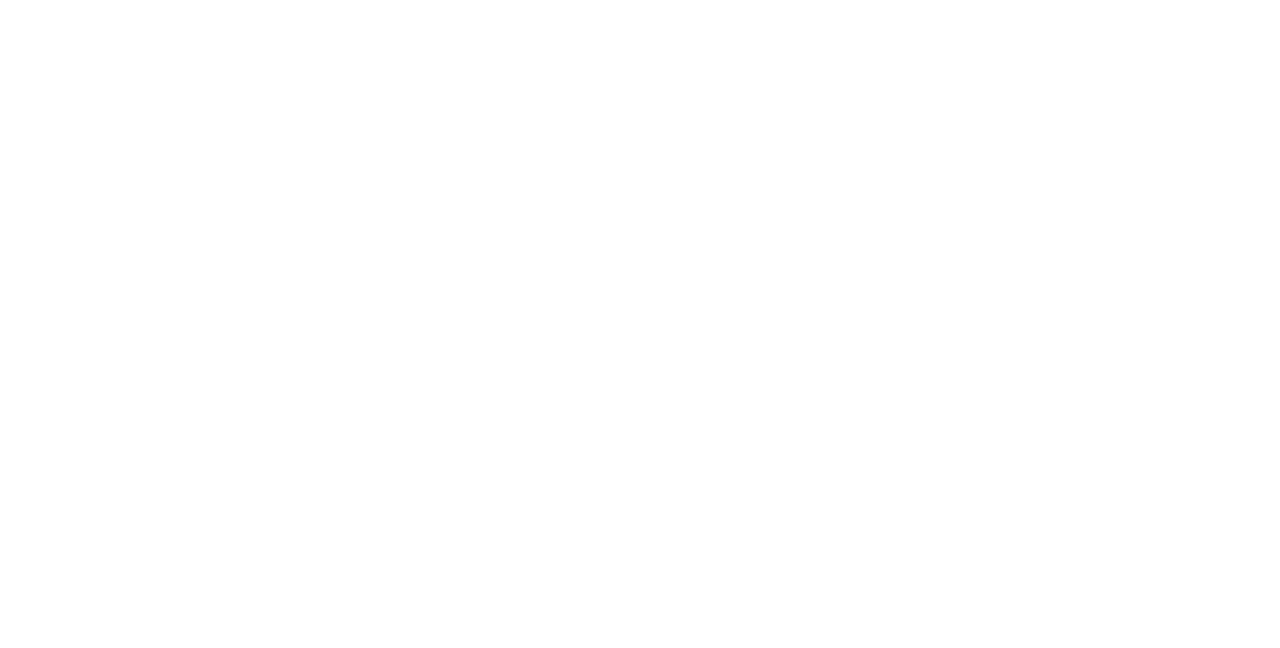
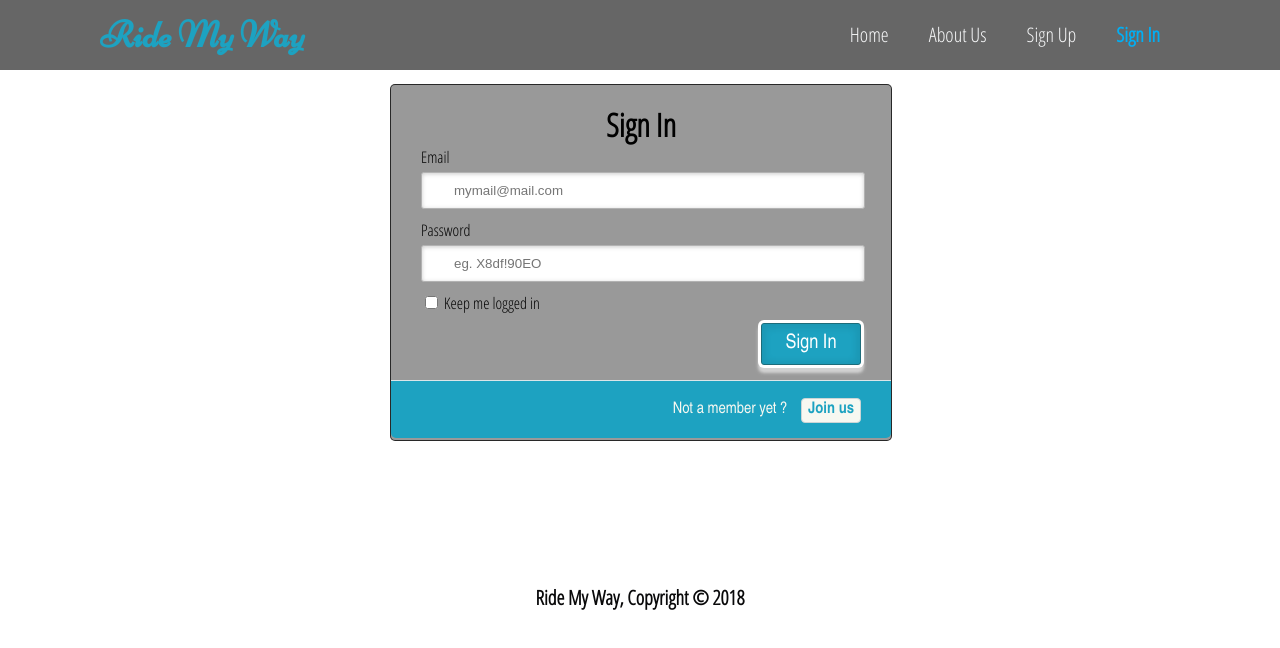
Before and after one commit to Andhrah/Ride-My-Way, a plain HTML site: page UI/signin.html in a window 1280 px wide. Drawn offline with Linux system fonts and the light colour scheme.

Commit message:
feat(sign-in-page): create user sign in page
- create user sign in form
- design user sign in form using style.css file
- modify style.css file

[Finishes #158313799]

```diff
--- a/UI/assets/css/style.css
+++ b/UI/assets/css/style.css
@@ -65,7 +65,7 @@ a:hover {
   font-weight: bold;
 }
 
-.current a{
+.current a {
 color: rgb(0, 175, 245);
 font-weight:bold;
 }
@@ -121,7 +121,7 @@ h1 {
 .wrapper {
   width: 60%;
   right: 0px;
-  min-height: 560px;
+  min-height: 500px;
   margin: 0px auto;
   width: 500px;
   position: relative;
@@ -240,6 +240,7 @@ footer {
   color: rgb(9, 9, 10);
   text-align: center;
   font-size: 20px;
+  font-weight: bold;
 }
 
 /* responsiveness */
@@ -258,4 +259,7 @@ footer {
   .brand h2 {
     font-size: 20px;
   }
+  .info {
+  margin-top: 80px;
+  }
 }
--- a/UI/signin.html
+++ b/UI/signin.html
@@ -0,0 +1,70 @@
+<!DOCTYPE html>
+<html>
+
+<head>
+  <meta charset="utf-8" />
+  <meta http-equiv="X-UA-Compatible" content="IE=edge">
+  <meta name="description" content="Carpooling application">
+  <meta name="author" content="Ruth Nnochiri">
+  <title>Ride My Way | Sign In </title>
+  <meta name="viewport" content="width=device-width, initial-scale=1">
+  <link rel="stylesheet" type="text/css" media="screen" href="./assets/css/style.css" />
+</head>
+
+<body>
+    <nav>
+        <div class="brand">
+            <h2>Ride My Way</h2>
+        </div>
+        <ul>
+            <li>
+                <a href="index.html">Home</a>
+            </li>
+            <li>
+                <a href="#">About Us</a>
+            </li>
+            <li>
+                <a href="signup.html">Sign Up</a>
+            </li>
+            <li class="current">
+                <a href="signin.html">Sign In</a>
+            </li>
+        </ul>
+    </nav>
+
+    <div class="wrapper">
+        <div class="info">
+            <form>
+                <h1> Sign In </h1>
+                <div class="input-container">
+                    <label for="email-signin">Email</label>
+                    <input id="email-signin" name="email-signin" required="required" type="email" placeholder="mymail@mail.com" />
+                </div>
+                <div class="input-container">
+                    <label for="password-signin">Password</label>
+                    <input id="password-signin" name="password-signin" required="required" type="password" placeholder="eg. X8df!90EO" />
+                </div>
+                <div class="keeplogin">
+                <input type="checkbox" name="loginkeeping" id="loginkeeping" value="loginkeeping" />
+                <label for="loginkeeping">Keep me logged in</label>
+                </div>
+                <div class="signin button">
+                    <input type="submit" value="Sign In" />
+                </div>
+                <div class="change_link">
+                    Not a member yet ?
+                    <a href="signup.html">Join us</a>
+                </div>
+            </form>
+        </div>
+    </div>
+
+
+    <footer>
+        <p>
+            Ride My Way, Copyright &copy; 2018
+        </p>
+    </footer>
+</body>
+
+</html>
```
